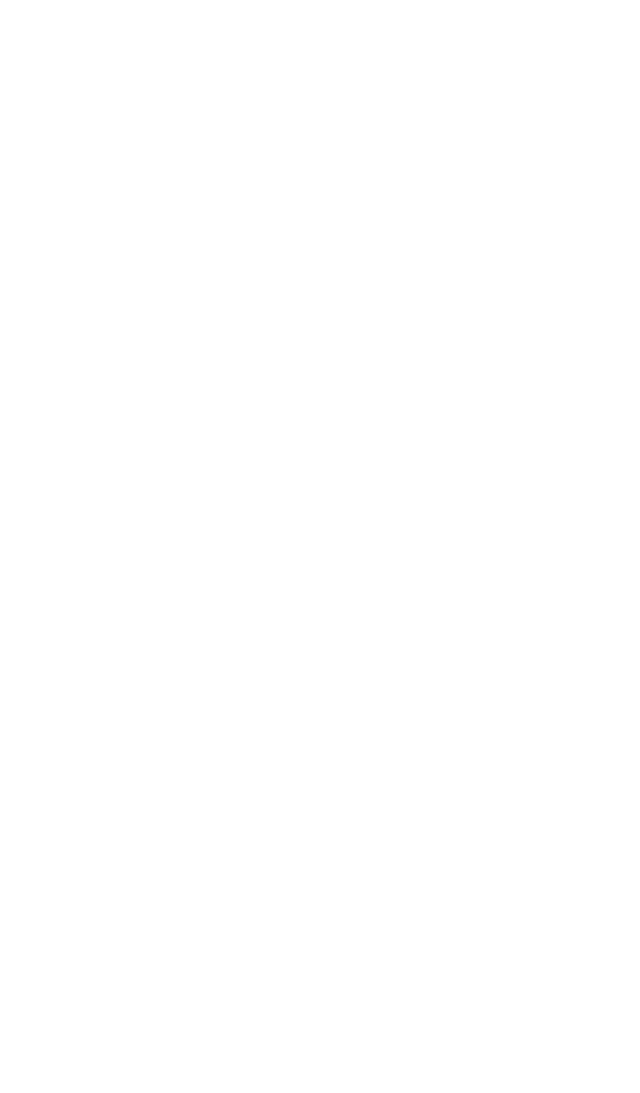
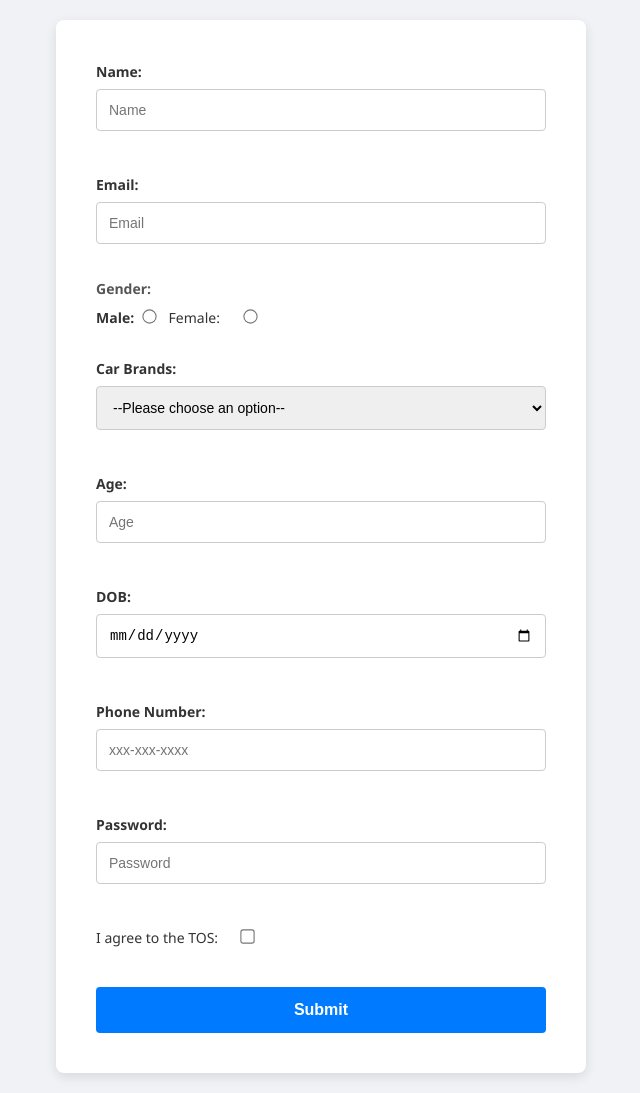
Before and after one commit to acciojob/signup-form-car-Ankush135, a website: page main.html in a window 1280 px wide. Shown: the whole page, without its empty margins (319-959 px from the left). Before the commit the page ends 800 px from the top, so only its background shows below. Drawn offline with Linux system fonts and the light colour scheme.

Commit message:
created a submission

```diff
--- a/main.html
+++ b/main.html
@@ -8,6 +8,37 @@
 
 <body>
 	<!-- the entire body must be written by student -->
+	<form method="post">
+		<label for="name">Name: </label>
+		<input type="text" id="name" placeholder="Name" required><br><br>
+		<label for="email">Email: </label>
+		<input type="email" id="email" placeholder="Email" required><br>
+    <h4>Gender:</h4>
+		<label for="gender_m">Male: </label>
+		<input type="radio" id="gender_m" name="gender" required>
+		<label for="gender_f">Female: </label>
+		<input type="radio" id="gender_f" name="gender" required><br><br>
+		<label for="cars">Car Brands: </label>
+		<select name="cars" id="cars" required>
+      <option value="" disabled selected>--Please choose an option--</option>
+      <option value="buggati">Buggati</option>
+      <option value="buggati">Koenigsegg</option>
+      <option value="buggati">Pagani</option>
+      <option value="buggati">Lamborghini</option>
+      <option value="buggati">Ferrari</option>
+    </select><br><br>
+		<label for="age">Age: </label>
+		<input type="number" id="age" placeholder="Age" required><br><br>
+		<label for="dob">DOB: </label>
+		<input type="date" id="dob" required><br><br>
+		<label for="tel">Phone Number: </label>
+		<input type="tel" id="tel" placeholder="xxx-xxx-xxxx"><br><br>
+		<label for="password">Password: </label>
+		<input type="password" id="password" placeholder="Password" required><br><br>
+		<label for="tos">I agree to the TOS: </label>
+		<input type="checkbox" id="tos" required><br><br>
+    <button type="submit">Submit</button>
+	</form>
     <script type="text/javascript" src="./script.js">
 </script>
 
--- a/styles.css
+++ b/styles.css
@@ -1,2 +1,104 @@
+/* Your CSS Code here. */
+/* Reset default styles and set up the background page */
+body {
+  background-color: #f0f2f5;
+  font-family: 'Segoe UI', Tahoma, Geneva, Verdana, sans-serif;
+  color: #333333;
+  display: flex;
+  justify-content: center;
+  align-items: center;
+  min-height: 100vh;
+  margin: 0;
+  padding: 20px;
+  box-sizing: border-box;
+}
 
-/* Your CSS Code here. */
+/* Modern Form Container Card */
+form {
+  background-color: #ffffff;
+  padding: 40px;
+  border-radius: 8px;
+  box-shadow: 0 4px 12px rgba(0, 0, 0, 0.1);
+  width: 100%;
+  max-width: 450px;
+}
+
+/* Base styling for labels */
+label {
+  display: inline-block;
+  font-weight: 600;
+  margin-bottom: 8px;
+  font-size: 14px;
+}
+
+/* Styling for Headings inside the form */
+h4 {
+  margin: 15px 0 8px 0;
+  font-size: 14px;
+  color: #555;
+}
+
+/* Input boxes, selectors, and dropdown sizing */
+input[type="text"],
+input[type="email"],
+input[type="number"],
+input[type="date"],
+input[type="tel"],
+input[type="password"],
+select {
+  width: 100%;
+  padding: 12px;
+  margin-bottom: 20px;
+  border: 1px solid #cccccc;
+  border-radius: 4px;
+  font-size: 14px;
+  box-sizing: border-box; /* Ensures padding doesn't affect width */
+  transition: border-color 0.2s ease, box-shadow 0.2s ease;
+}
+
+/* Highlight input borders when clicked/focused */
+input:focus, select:focus {
+  outline: none;
+  border-color: #007bff;
+  box-shadow: 0 0 0 3px rgba(0, 123, 255, 0.15);
+}
+
+/* Special alignment rules for Radios and Checkboxes */
+input[type="radio"],
+input[type="checkbox"] {
+  margin-right: 8px;
+  margin-bottom: 0;
+  cursor: pointer;
+  transform: scale(1.1); /* Slightly increases size for better clicking */
+}
+
+/* Inline labels for radios and checkboxes */
+input[type="radio"] + label,
+label[for="tos"] {
+  font-weight: normal;
+  margin-right: 15px;
+  cursor: pointer;
+}
+
+/* Centered Submit Button Styling */
+button[type="submit"] {
+  width: 100%;
+  padding: 14px;
+  background-color: #007bff;
+  color: #ffffff;
+  border: none;
+  border-radius: 4px;
+  font-size: 16px;
+  font-weight: bold;
+  cursor: pointer;
+  transition: background-color 0.2s ease;
+  margin-top: 10px;
+}
+
+button[type="submit"]:hover {
+  background-color: #0056b3;
+}
+
+button[type="submit"]:active {
+  transform: scale(0.99);
+}
```
